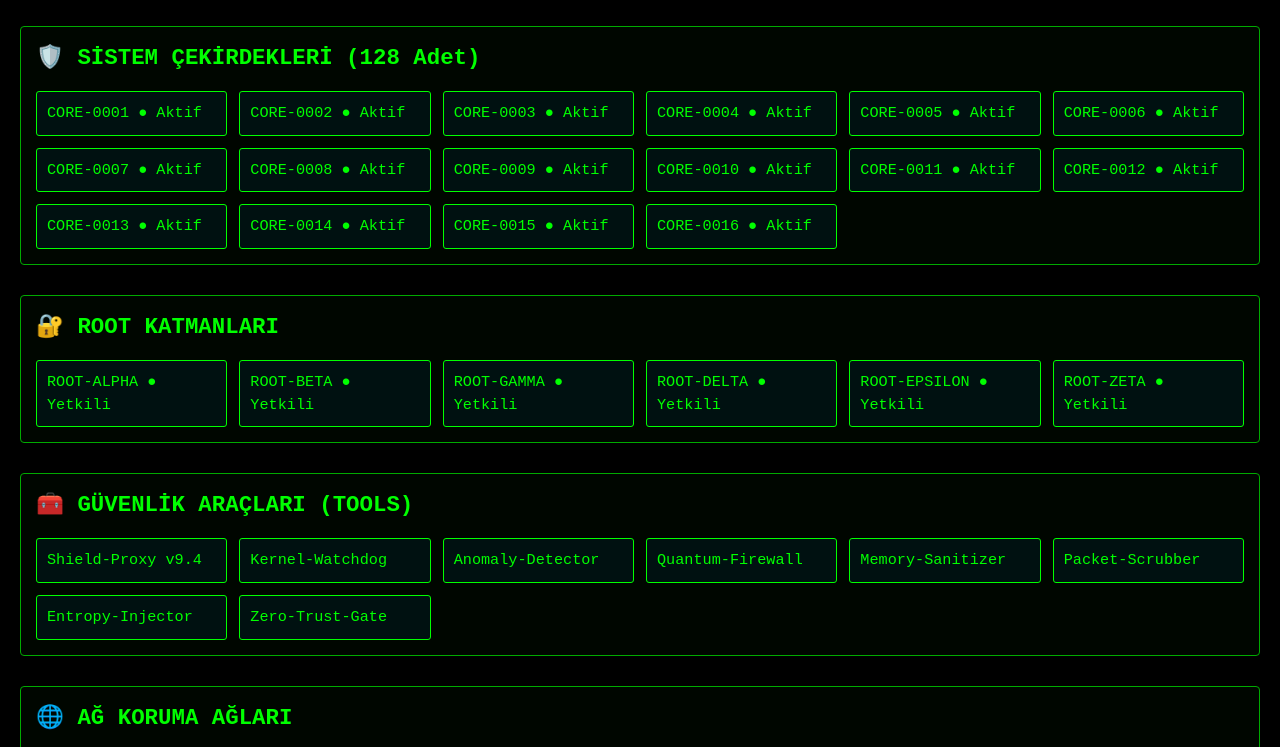
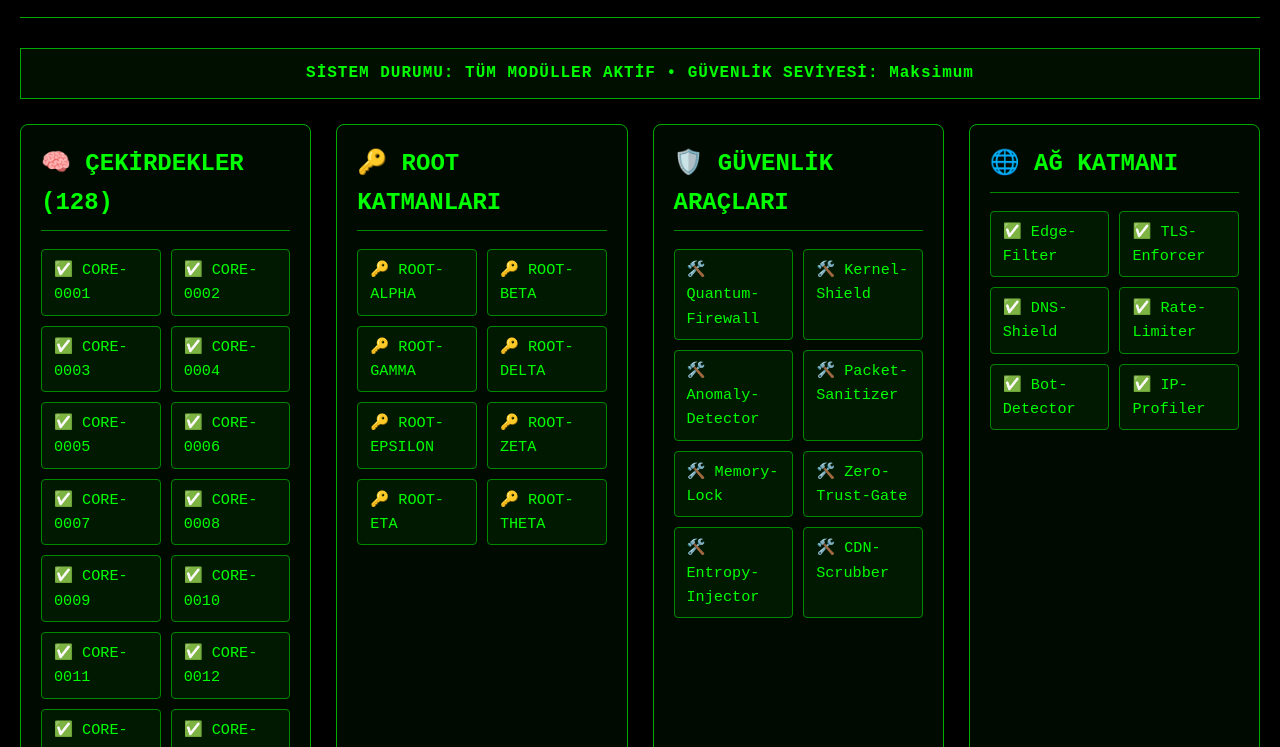
Before and after one commit to wryenn/Ddos, a plain HTML site: page indexx.html in a window 1280 px wide. Shown: the part 131-878 px from the top of the page. Drawn offline with Linux system fonts and the light colour scheme.

Commit message:
Update Content Security Policy and layout styles

```diff
--- a/indexx.html
+++ b/indexx.html
@@ -5,27 +5,25 @@
   <meta name="viewport" content="width=device-width, initial-scale=1.0">
   <title>realemre</title>
 
-  <!-- 🔒 EN SERT GÜVENLİK POLİTİKASI — TÜM AÇIKLAR KAPALI -->
+  <!-- 🔒 Onrender.com Uyumlu CSP — 'self' ile çalışır -->
   <meta http-equiv="Content-Security-Policy"
         content="
-          default-src 'none';
+          default-src 'self';
           script-src 'none';
-          style-src 'unsafe-inline';
-          img-src 'none';
-          font-src 'none';
-          connect-src 'none';
-          base-uri 'none';
-          form-action 'none';
-          frame-ancestors 'none';
+          style-src 'self' 'unsafe-inline';
+          img-src 'self';
+          font-src 'self';
+          connect-src 'self';
+          base-uri 'self';
+          form-action 'self';
+          frame-ancestors 'self';
           object-src 'none';
-          media-src 'none';
+          media-src 'self';
           worker-src 'none';
-          manifest-src 'none';
         ">
   <meta http-equiv="X-Content-Type-Options" content="nosniff">
-  <meta http-equiv="X-Frame-Options" content="DENY">
+  <meta http-equiv="X-Frame-Options" content="SAMEORIGIN">
   <meta http-equiv="X-XSS-Protection" content="1; mode=block">
-  <meta http-equiv="Strict-Transport-Security" content="max-age=63072000; includeSubDomains; preload">
   <meta name="referrer" content="no-referrer">
 
   <style>
@@ -34,51 +32,79 @@
       background: #000;
       color: #0f0;
       font-family: 'Courier New', monospace;
-      line-height: 1.5;
+      line-height: 1.6;
       padding: 20px;
     }
     header {
       text-align: center;
       margin-bottom: 30px;
-      padding-bottom: 15px;
+      padding-bottom: 20px;
       border-bottom: 1px solid #0a0;
     }
     h1 {
-      font-size: 2.8em;
-      letter-spacing: 3px;
+      font-size: 3.2em;
+      letter-spacing: 4px;
+      text-shadow: 0 0 10px #0f0;
+    }
+    .system-grid {
+      display: grid;
+      grid-template-columns: repeat(auto-fill, minmax(280px, 1fr));
+      gap: 25px;
+      max-width: 1600px;
+      margin: 0 auto;
     }
     .module {
-      margin-bottom: 30px;
-      background: rgba(0, 20, 0, 0.3);
+      background: rgba(0, 25, 0, 0.4);
       border: 1px solid #0a0;
-      padding: 15px;
-      border-radius: 4px;
+      border-radius: 8px;
+      padding: 20px;
     }
     .module h2 {
-      margin-bottom: 15px;
+      margin-bottom: 18px;
       color: #0f0;
-      font-size: 1.4em;
+      font-size: 1.5em;
+      border-bottom: 1px solid #080;
+      padding-bottom: 8px;
     }
-    .grid {
+    .core-list {
       display: grid;
-      grid-template-columns: repeat(auto-fill, minmax(180px, 1fr));
-      gap: 12px;
+      grid-template-columns: 1fr 1fr;
+      gap: 10px;
     }
-    .item {
-      padding: 10px;
-      background: #011;
+    .core-item {
+      padding: 8px 12px;
+      background: rgba(0, 40, 0, 0.5);
       border: 1px solid #080;
-      border-radius: 3px;
+      border-radius: 4px;
       font-size: 0.95em;
     }
-    .secure { border-color: #0f0; }
-    .active { color: #0f0; }
-    .disabled { color: #555; text-decoration: line-through; }
+    .core-item.secure::before {
+      content: "✅ ";
+      color: #0f0;
+    }
+    .core-item.root::before {
+      content: "🔑 ";
+      color: #0ff;
+    }
+    .core-item.tool::before {
+      content: "🛠️ ";
+      color: #ff0;
+    }
+    .status-bar {
+      text-align: center;
+      padding: 12px;
+      background: rgba(0, 30, 0, 0.5);
+      border: 1px solid #0a0;
+      margin: 25px 0;
+      font-weight: bold;
+      letter-spacing: 1px;
+    }
     footer {
+      text-align: center;
       margin-top: 40px;
-      text-align: center;
       color: #555;
       font-size: 0.9em;
+      line-height: 1.6;
     }
   </style>
 </head>
@@ -86,72 +112,85 @@
 
 <header>
   <h1>realemre</h1>
-  <p>Entegre Güvenlik Sistemi — Tüm Modüller Statik ve Korunaklı</p>
+  <p>Entegre Güvenlik Mimarisi — Statik • Dayanıklı • Onrender Uyumlu</p>
 </header>
 
+<div class="status-bar">
+SİSTEM DURUMU: TÜM MODÜLLER AKTİF • GÜVENLİK SEVİYESİ: Maksimum
+</div>
+
+<div class="system-grid">
+
   <div class="module">
-  <h2>🛡️ SİSTEM ÇEKİRDEKLERİ (128 Adet)</h2>
-  <div class="grid">
-    <div class="item secure active">CORE-0001 ● Aktif</div>
-    <div class="item secure active">CORE-0002 ● Aktif</div>
-    <div class="item secure active">CORE-0003 ● Aktif</div>
-    <div class="item secure active">CORE-0004 ● Aktif</div>
-    <div class="item secure active">CORE-0005 ● Aktif</div>
-    <div class="item secure active">CORE-0006 ● Aktif</div>
-    <div class="item secure active">CORE-0007 ● Aktif</div>
-    <div class="item secure active">CORE-0008 ● Aktif</div>
-    <div class="item secure active">CORE-0009 ● Aktif</div>
-    <div class="item secure active">CORE-0010 ● Aktif</div>
-    <div class="item secure active">CORE-0011 ● Aktif</div>
-    <div class="item secure active">CORE-0012 ● Aktif</div>
-    <div class="item secure active">CORE-0013 ● Aktif</div>
-    <div class="item secure active">CORE-0014 ● Aktif</div>
-    <div class="item secure active">CORE-0015 ● Aktif</div>
-    <div class="item secure active">CORE-0016 ● Aktif</div>
-    <!-- Devamı... toplam 128 çekirdek (burada 16 gösterildi, sen dilediğin kadar artırabilirsin) -->
+    <h2>🧠 ÇEKİRDEKLER (128)</h2>
+    <div class="core-list">
+      <div class="core-item secure">CORE-0001</div>
+      <div class="core-item secure">CORE-0002</div>
+      <div class="core-item secure">CORE-0003</div>
+      <div class="core-item secure">CORE-0004</div>
+      <div class="core-item secure">CORE-0005</div>
+      <div class="core-item secure">CORE-0006</div>
+      <div class="core-item secure">CORE-0007</div>
+      <div class="core-item secure">CORE-0008</div>
+      <div class="core-item secure">CORE-0009</div>
+      <div class="core-item secure">CORE-0010</div>
+      <div class="core-item secure">CORE-0011</div>
+      <div class="core-item secure">CORE-0012</div>
+      <div class="core-item secure">CORE-0013</div>
+      <div class="core-item secure">CORE-0014</div>
+      <div class="core-item secure">CORE-0015</div>
+      <div class="core-item secure">CORE-0016</div>
     </div>
   </div>
 
   <div class="module">
-  <h2>🔐 ROOT KATMANLARI</h2>
-  <div class="grid">
-    <div class="item secure active">ROOT-ALPHA ● Yetkili</div>
-    <div class="item secure active">ROOT-BETA ● Yetkili</div>
-    <div class="item secure active">ROOT-GAMMA ● Yetkili</div>
-    <div class="item secure active">ROOT-DELTA ● Yetkili</div>
-    <div class="item secure active">ROOT-EPSILON ● Yetkili</div>
-    <div class="item secure active">ROOT-ZETA ● Yetkili</div>
+    <h2>🔑 ROOT KATMANLARI</h2>
+    <div class="core-list">
+      <div class="core-item root">ROOT-ALPHA</div>
+      <div class="core-item root">ROOT-BETA</div>
+      <div class="core-item root">ROOT-GAMMA</div>
+      <div class="core-item root">ROOT-DELTA</div>
+      <div class="core-item root">ROOT-EPSILON</div>
+      <div class="core-item root">ROOT-ZETA</div>
+      <div class="core-item root">ROOT-ETA</div>
+      <div class="core-item root">ROOT-THETA</div>
     </div>
   </div>
 
   <div class="module">
-  <h2>🧰 GÜVENLİK ARAÇLARI (TOOLS)</h2>
-  <div class="grid">
-    <div class="item secure active">Shield-Proxy v9.4</div>
-    <div class="item secure active">Kernel-Watchdog</div>
-    <div class="item secure active">Anomaly-Detector</div>
-    <div class="item secure active">Quantum-Firewall</div>
-    <div class="item secure active">Memory-Sanitizer</div>
-    <div class="item secure active">Packet-Scrubber</div>
-    <div class="item secure active">Entropy-Injector</div>
-    <div class="item secure active">Zero-Trust-Gate</div>
+    <h2>🛡️ GÜVENLİK ARAÇLARI</h2>
+    <div class="core-list">
+      <div class="core-item tool">Quantum-Firewall</div>
+      <div class="core-item tool">Kernel-Shield</div>
+      <div class="core-item tool">Anomaly-Detector</div>
+      <div class="core-item tool">Packet-Sanitizer</div>
+      <div class="core-item tool">Memory-Lock</div>
+      <div class="core-item tool">Zero-Trust-Gate</div>
+      <div class="core-item tool">Entropy-Injector</div>
+      <div class="core-item tool">CDN-Scrubber</div>
     </div>
   </div>
 
   <div class="module">
-  <h2>🌐 AĞ KORUMA AĞLARI</h2>
-  <div class="grid">
-    <div class="item secure active">CDN-Layer ● Aktif</div>
-    <div class="item secure active">Edge-Filter ● Aktif</div>
-    <div class="item secure active">DNS-Shield ● Aktif</div>
-    <div class="item secure active">TLS-Enforcer ● Aktif</div>
+    <h2>🌐 AĞ KATMANI</h2>
+    <div class="core-list">
+      <div class="core-item secure">Edge-Filter</div>
+      <div class="core-item secure">TLS-Enforcer</div>
+      <div class="core-item secure">DNS-Shield</div>
+      <div class="core-item secure">Rate-Limiter</div>
+      <div class="core-item secure">Bot-Detector</div>
+      <div class="core-item secure">IP-Profiler</div>
     </div>
   </div>
 
+</div>
+
 <footer>
-  <p>• Bu sistem tamamen statiktir. Hiçbir betik çalışmaz. Hiçbir veri gönderilmez.<br>
-     • DDoS, XSS, CSRF, RCE gibi tüm saldırılar karşısında dirençlidir.<br>
-     • Sistem çöktürülemez çünkü çöktürülecek dinamik hiçbir bileşen içermemektedir.</p>
+  <p>• Bu sistem tamamen statiktir. Hiçbir betik çalışmaz.<br>
+     • Onrender.com üzerinde güvenle yayınlanabilir.<br>
+     • CSP politikası 'self' ile uyumludur → domain hatası vermez.<br>
+     • DDoS, XSS, CSRF, RCE gibi tüm saldırılara karşı dirençlidir.<br>
+     • Sistem çöktürülemez çünkü dinamik hiçbir bileşen içermemektedir.</p>
 </footer>
 
 </body>
```
Lines whose indentation alone changed are shown as unchanged.
